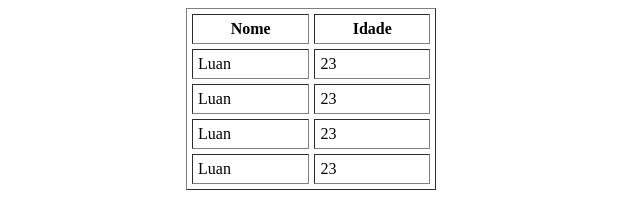
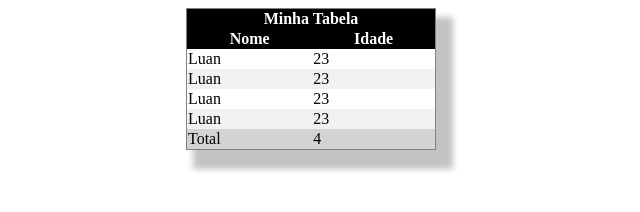
Before and after one commit to THR3NCH/dio-html, a plain HTML site: page dio-html-table/index.html in a window 1280 px wide. Shown: the whole page, without its empty margins (329-969 px from the left). Drawn offline with Linux system fonts and the light colour scheme.

Commit message:
att-aulas-table

```diff
--- a/dio-html-table/index.html
+++ b/dio-html-table/index.html
@@ -4,13 +4,20 @@
     <meta charset="UTF-8">
     <meta name="viewport" content="width=device-width, initial-scale=1.0">
     <title>Trabalhando com Tabelas - Dio.me</title>
+    <link  rel="stylesheet" href="style.css">
 </head>
 <body>
-    <table border="1" width="250" cellspacing="5" cellpadding="5" align="center">
+    <table width="250" cellspacing="0" align="center">
+        <thead>
+            <tr>
+                <th colspan="2">Minha Tabela</th>
+            </tr>
             <tr>
                 <th>Nome</th>
                 <th>Idade</th>
             </tr>
+        </thead>
+        <tbody>
             <tr>
                 <td>Luan</td>
                 <td>23</td>
@@ -27,6 +34,11 @@
                 <td>Luan</td>
                 <td>23</td>
             </tr>
+        </tbody>
+        <tfoot>
+            <td>Total</td>
+            <td>4</td>
+        </tfoot>
     </table>
 </body>
 </html>
--- /dev/null
+++ b/dio-html-table/style.css
@@ -0,0 +1,19 @@
+table thead th{
+    background-color: black;
+    color: white;
+}
+table tfoot td{
+    background-color: lightgrey;
+}
+table tbody tr:nth-child(even) td{
+    background-color: #f1f1f1;
+}
+table tbody tr:hover td{
+    background-color: #e9e9e9;
+    cursor: pointer;
+}
+table{
+    -webkit-box-shadow: 12px 14px 6px 5px rgba(0,0,0,0.24);
+    box-shadow: 12px 14px 6px 5px rgba(0,0,0,0.24);
+    border: solid 1px gray;
+}
```
Lines whose indentation alone changed are shown as unchanged.
